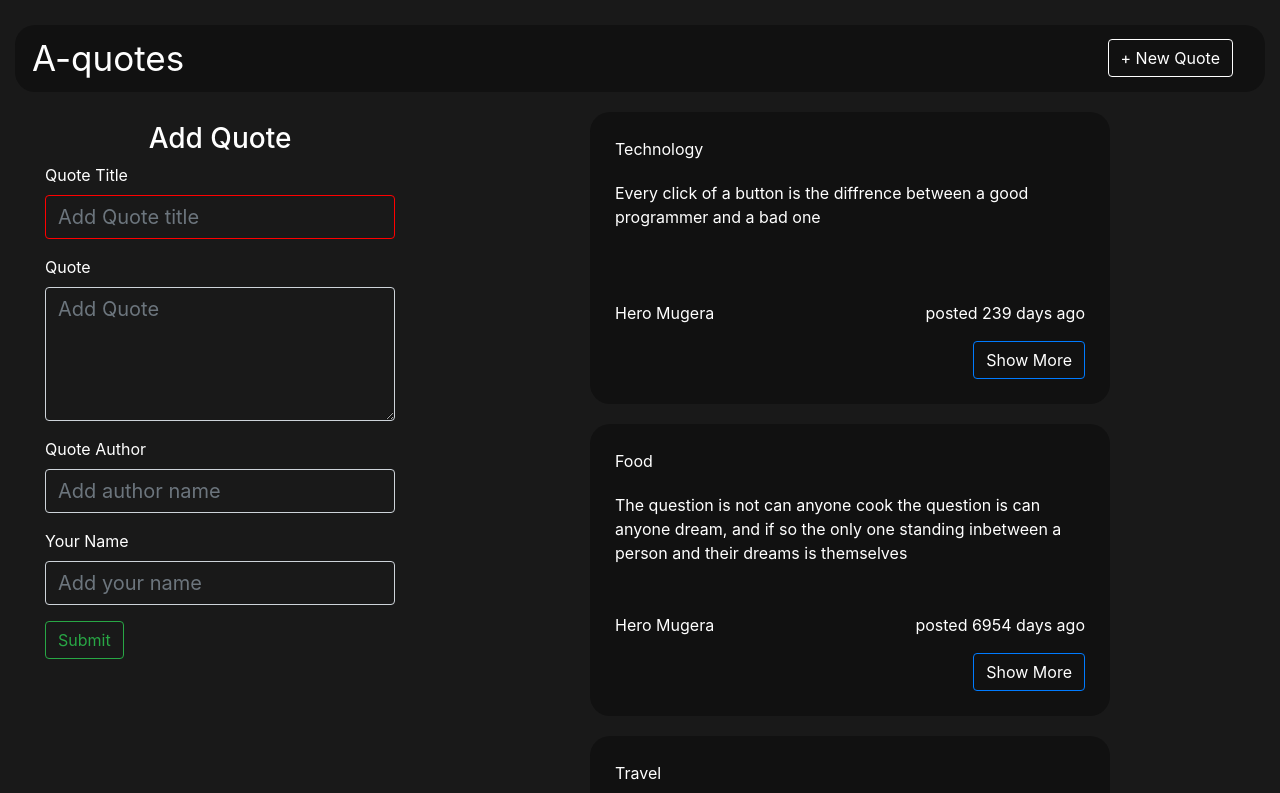
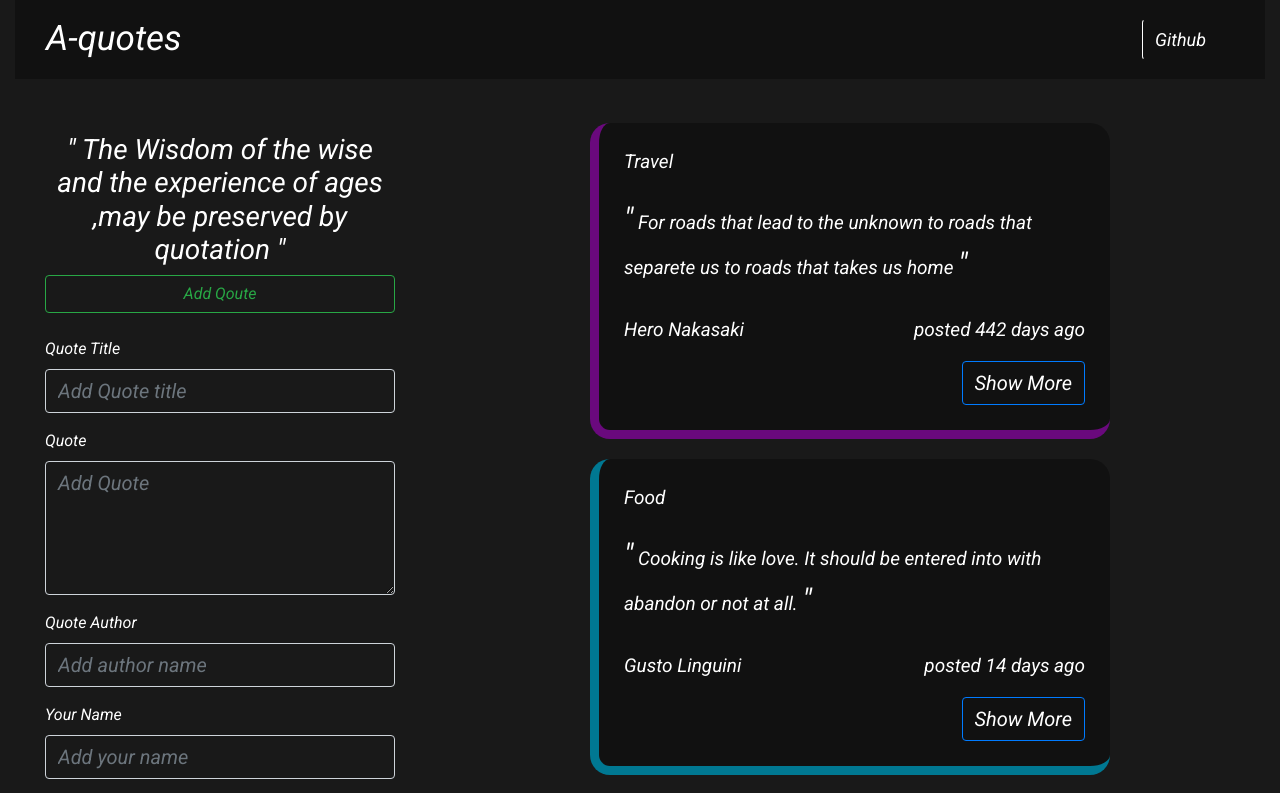
Before and after one commit to kilonzif/A-quote, an Angular app: page / in a window 1280 px wide. Shown: the top 793 px of the page. Built offline with nearby package versions, Linux system fonts and the light colour scheme.

Commit message:
fix upvote and downvote function bug

```diff
--- a/src/app/quote-item/quote-item.component.css
+++ b/src/app/quote-item/quote-item.component.css
@@ -4,12 +4,22 @@
   width: 520px;
   padding: 25px;
   border-radius: 20px;
+  border: 9px solid #0000;
+  border-top: none;
+  border-right: none;
+  font-size: 19px;
+}
+button{
+  font-size: 20px;
+}
+em {
+  font-size: 30px;
 }
 .title {
   display: flex;
   justify-content: space-between;
 }
-.main-quote{
+.main-quote {
   padding-top: 20px;
   height: 140px;
 }
@@ -22,11 +32,9 @@
 .quote-details {
   margin-top: 10px;
   border-top: 1px solid white;
-
 }
 
 .details-button {
   display: flex;
   justify-content: flex-end;
-
 }
--- a/src/app/quote-item/quote-item.component.html
+++ b/src/app/quote-item/quote-item.component.html
@@ -1,4 +1,4 @@
-<div class="quote-container">
+<div class="quote-container" [style.border-color]="quote.color">
   <div class="quote-wrapper">
     <div class="title">
       <div class="quote-title">{{ quote.quoteTitle }}</div>
@@ -12,9 +12,7 @@
       </div>
     </div>
     <div class="main-quote">
-      <p>
-        {{ quote.quoteText }}
-      </p>
+      <p><em>"</em> {{ quote.quoteText }} <em>"</em></p>
     </div>
     <div class="quote-author">
       <div class="author">{{ quote.authorName }}</div>
@@ -40,6 +38,10 @@
     </div>
   </div>
   <div class="quote-details mt-3" *ngIf="quote.showDetails">
-    <app-quote-item-details [quote]="quote" (likeQoute)="upvote()" (dislikeQuote)="downvote()"></app-quote-item-details>
+    <app-quote-item-details
+      [quote]="quote"
+      (like)="upvote()"
+      (dislike)="downvote()"
+    ></app-quote-item-details>
   </div>
 </div>
--- a/src/app/quote-item/quote-item.component.ts
+++ b/src/app/quote-item/quote-item.component.ts
@@ -18,6 +18,8 @@ export class QuoteItemComponent implements OnInit {
   };
   upvote() {
     this.quote.likes += 1;
+    console.log(this.quote.likes);
+
   }
   downvote() {
     this.quote.dislikes += 1;
--- a/src/app/quotes-app/quotes-app.component.css
+++ b/src/app/quotes-app/quotes-app.component.css
@@ -1,21 +1,13 @@
 .main-wrapper {
-  /* background-image: url("../../assets/img/backgound.jpg"); */
-  height: 100%;
-
-  /* background-position: center;
-  background-repeat: no-repeat;
-  background-size: cover;
- filter: grayscale(150%); */
-  padding-top: 25px;
+    height: 100%;
   color: #fff;
 }
 
 .navbar {
-  padding: 2px !important;
+  /* padding: 2px !important; */
   background-color: #111111 !important;
-  border-radius: 20px;
-  /* box-shadow: 0px 0px 28px rgba(197, 12, 12, 0.8), 0 -10px 20px -5px #27637b,
-    0 -10px 20px -5px #272f7b, 0 -10px 20px -5px #272f7b; */
+  /* border-radius: 20px; */
+
 }
 
 .navbar a {
@@ -23,9 +15,10 @@
 }
 
 .newBtn {
-  border: 1px solid #fff;
+  border-left: 1px solid #fff;
   margin-right: 15px;
   transition: 0.5s all;
+  font-size: 18px;
 }
 .newBtn:hover {
   border: 1px solid #111111;
@@ -55,3 +48,9 @@
   background-color: azure;
   display: none;
 } */
+
+
+/* .quote-list {
+  height: 100vh;
+  flex: 2 1 auto;
+} */
--- a/src/app/quotes-app/quotes-app.component.html
+++ b/src/app/quotes-app/quotes-app.component.html
@@ -1,10 +1,5 @@
 <div class="container-fluid main-wrapper">
-  <!-- <nav class="navbar navbar-dark bg-transparent p-1">
-    <div class="container-fluid">
-      <h2 class="text-white">A-quotes</h2>
-    </div>
-  </nav> -->
-  <nav class="navbar navbar-expand-lg text-white">
+  <nav class="navbar navbar-expand-lg text-white mb-4">
     <div class="container-fluid">
       <a class="navbar-brand" href="#">A-quotes</a>
       <button
@@ -20,17 +15,23 @@
       </button>
       <ul class="navbar-nav ml-auto">
         <li class="nav-item">
-          <a class="btn newBtn" aria-current="page" href="#">+ New Quote </a>
+          <!-- <a class="btn newBtn" aria-current="page" href="#">+ New Quote </a> -->
+          <a
+            class="btn newBtn"
+            aria-current="page"
+            href="https://github.com/MugeraH/A-quote"
+            >Github
+          </a>
         </li>
       </ul>
     </div>
   </nav>
   <div class="container-fluid app-wrapper">
     <div class="row">
-      <div class="col-md-4 mb-5">
+      <div class="col-md-4 quote-form mb-5">
         <app-quotes-form (addQuote)="addNewQuote($event)"></app-quotes-form>
       </div>
-      <div class="col-md-8">
+      <div class="col-md-8 quote-list">
         <app-quotes-list [quotes]="quotes"></app-quotes-list>
       </div>
     </div>
--- a/src/app/quotes-app/quotes-app.component.ts
+++ b/src/app/quotes-app/quotes-app.component.ts
@@ -15,39 +15,65 @@ import { Quotes } from '../quotes';
 // public likes: number,
 // public dislikes: string
 export class QuotesAppComponent implements OnInit {
+  color: Array<any> = [
+    '#ffd31d',
+    '#42240c',
+    '#6a097d',
+    '#9a1f40',
+    '#007892',
+    '#63b7af',
+    '#abf0e9',
+    '#c81912',
+    '#f64b3c',
+    '#fdba9a',
+    '#45046a',
+    '#5c2a9d',
+    '#b5176b',
+    '#f1ebbb',
+    '#5fdde5',
+  ];
+
+  colorFunction = () => {
+    let randomNumber = Math.floor(Math.random() * this.color.length);
+    return randomNumber;
+  };
+
   quotes: Quotes[] = [
     new Quotes(
       1,
-      'Technology',
-      'Every click of a button is the diffrence between a good programmer and a bad one',
-      'Hero Mugera',
-      'Hughes',
-      new Date(2020, 7, 1),
+      'Travel',
+      'For roads that lead to the unknown to roads that separete us to roads that takes us home',
+      'Hero Nakasaki',
+      'Franklin',
+      new Date(2019, 12, 11),
       0,
       0,
-      false
+      false,
+      this.color[this.colorFunction()]
     ),
     new Quotes(
       1,
       'Food',
-      'The question is not can anyone cook the question is can anyone dream, and if so the only one standing inbetween a person and their dreams is themselves',
-      'Hero Mugera',
-      'Hughes',
-      new Date(2002, 2, 14),
+      'Cooking is like love. It should be entered into with abandon or not at all.',
+      'Gusto Linguini',
+      'Hope',
+      new Date(2021, 2, 14),
       0,
       0,
-      false
+      false,
+      this.color[this.colorFunction()]
     ),
     new Quotes(
       1,
-      'Travel',
-      'For roads that lead to the unknown to roads that separete us to roads that takes us home',
-      'Hero Mugera',
+      'Technology',
+      'One machine can do the work of fifty ordinary men.  No machine can do the work of one extraordinary man. ',
+      'Elbert Hubbard',
       'Hughes',
-      new Date(2013, 7, 11),
+      new Date(2020, 12, 1),
       0,
       0,
-      false
+      false,
+      this.color[this.colorFunction()]
     ),
   ];
   constructor() {}
@@ -59,6 +85,7 @@ export class QuotesAppComponent implements OnInit {
     let quoteLength = this.quotes.length;
     quote.id = quoteLength + 1;
     quote.datePosted = new Date();
+    quote.color = this.color[this.colorFunction()];
     this.quotes.push(quote);
   };
 }
--- a/src/app/quotes-form/quotes-form.component.css
+++ b/src/app/quotes-form/quotes-form.component.css
@@ -17,3 +17,8 @@ textarea[type="text"]:focus {
 .border-danger {
   border: 1px solid red !important;
 }
+
+.quote-intro{
+  display: flex;
+  flex-direction: column;
+}
--- a/src/app/quotes-form/quotes-form.component.html
+++ b/src/app/quotes-form/quotes-form.component.html
@@ -1,5 +1,11 @@
 <div class="form-wrapper">
-  <h3 class="text-center">Add Quote</h3>
+  <div class="quote-intro">
+    <h3 class="text-center">
+      <em>"</em> The Wisdom of the wise and the experience of ages ,may be
+      preserved by quotation <em>"</em>
+    </h3>
+    <h4 class="btn btn-outline-success mb-4 text-center">Add Qoute</h4>
+  </div>
   <form
     #quoteForm="ngForm"
     (ngSubmit)="quoteForm.form.valid && submitQuote(); quoteForm.resetForm({})"
@@ -16,7 +22,7 @@
         placeholder="Add Quote title"
         required
         [ngClass]="{
-          'border-danger': quoteTitle.pristine && quoteTitle.invalid
+          'border-danger': quoteTitle.pristine && quoteTitle.valid
         }"
       />
     </div>
--- a/src/app/quotes-form/quotes-form.component.ts
+++ b/src/app/quotes-form/quotes-form.component.ts
@@ -6,12 +6,23 @@ import { Quotes } from '../quotes';
   styleUrls: ['./quotes-form.component.css'],
 })
 export class QuotesFormComponent implements OnInit {
-  newQuote = new Quotes(0, '', '', '', '', new Date(), 0, 0, false);
+  newQuote = new Quotes(0, '', '', '', '', new Date(), 0, 0, false, 'blue');
   @Output() addQuote = new EventEmitter<Quotes>();
 
   submitQuote() {
     this.addQuote.emit(this.newQuote);
-      this.newQuote = new Quotes(0, '', '', '', '', new Date(), 0, 0, false);
+    this.newQuote = new Quotes(
+      0,
+      '',
+      '',
+      '',
+      '',
+      new Date(),
+      0,
+      0,
+      false,
+      'blue'
+    );
   }
   constructor() {}
 
--- a/src/app/quotes-list/quotes-list.component.html
+++ b/src/app/quotes-list/quotes-list.component.html
@@ -1,4 +1,7 @@
 <div class="quote-wrapper">
+
+
+
   <app-quote-item
     *ngFor="let quote of quotes; let id = index"
     [quote]="quote"
--- a/src/app/quotes.ts
+++ b/src/app/quotes.ts
@@ -8,6 +8,7 @@ export class Quotes {
     public datePosted: Date,
     public likes: number,
     public dislikes: number,
-    public showDetails: boolean
+    public showDetails: boolean,
+    public color: string
   ) {}
 }
--- a/src/styles.css
+++ b/src/styles.css
@@ -16,6 +16,7 @@ font-family: 'Roboto', sans-serif; */
 body {
   height: 100%;
   background-color: #191919;
+  font-family: "Roboto", sans-serif;
 }
 
 .icon img {
```
